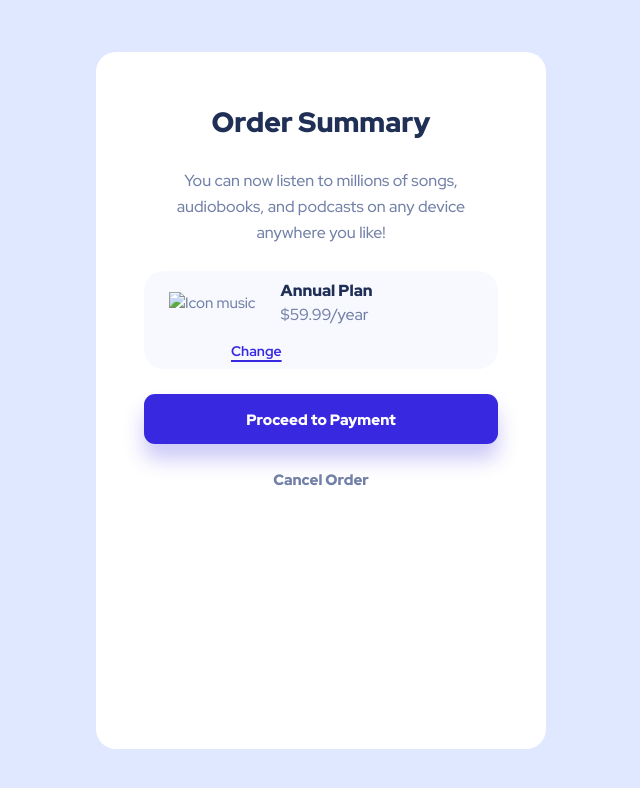
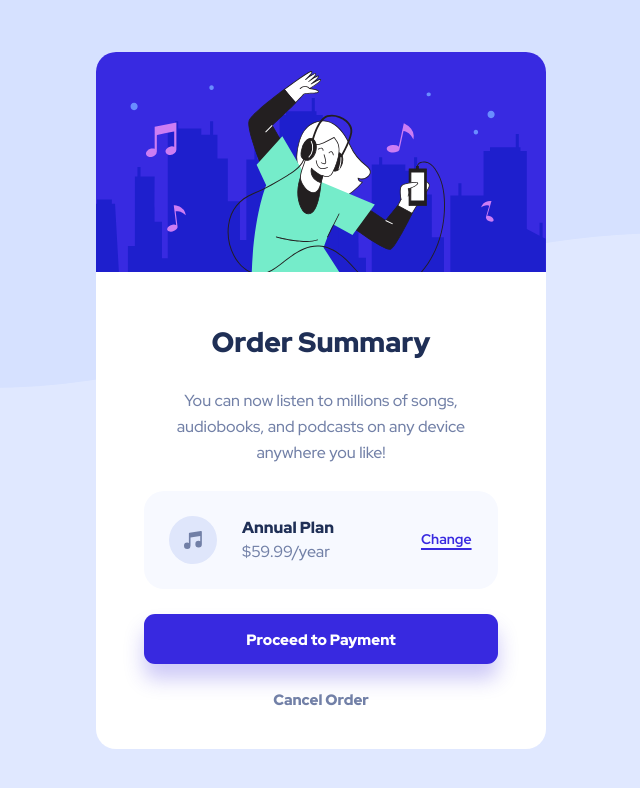
Before and after one commit to TomasDunik/frontend-mentor__order-summary-component, a plain HTML site: page index.html in a window 1280 px wide. Shown: the whole page, without its empty margins (319-959 px from the left). Drawn offline with Linux system fonts and the light colour scheme; the site is published under a folder, as on GitHub Pages, so addresses that start at the root find nothing.

Commit message:
edited HTML and README

```diff
--- a/index.html
+++ b/index.html
@@ -31,18 +31,18 @@
     <header class="website-background">
       <picture>
         <source
-          srcset="/images/pattern-background-desktop.svg"
+          srcset="./images/pattern-background-desktop.svg"
           media="(min-width:
         370px)"
         />
-        <img src="/images/pattern-background-mobile.svg" alt="" />
+        <img src="./images/pattern-background-mobile.svg" alt="" />
       </picture>
     </header>
 
     <!-- ==================== Main ==================== -->
     <main class="card">
       <div class="card-img">
-        <img src="/images/illustration-hero.svg" alt="" />
+        <img src="./images/illustration-hero.svg" alt="" />
       </div>
       <div class="card-main">
         <h1 class="card-header">Order Summary</h1>
@@ -52,7 +52,7 @@
         </h2>
         <div class="card-plan">
           <div class="plan-img">
-            <img src="/images/icon-music.svg" alt="Icon music" />
+            <img src="./images/icon-music.svg" alt="Icon music" />
           </div>
           <div class="plan-name-price">
             <div class="plan-name">Annual Plan</div>
```
Also changed, not shown: 1 other file.
